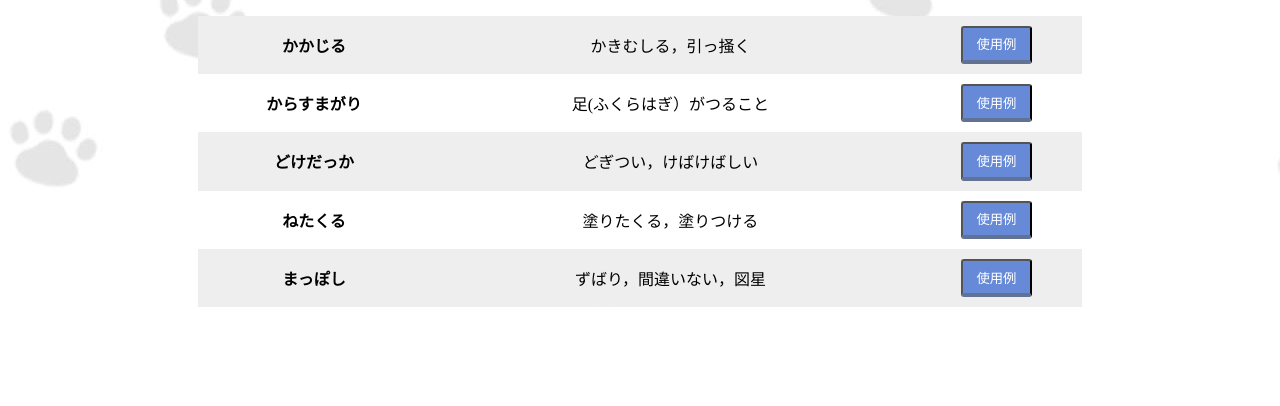
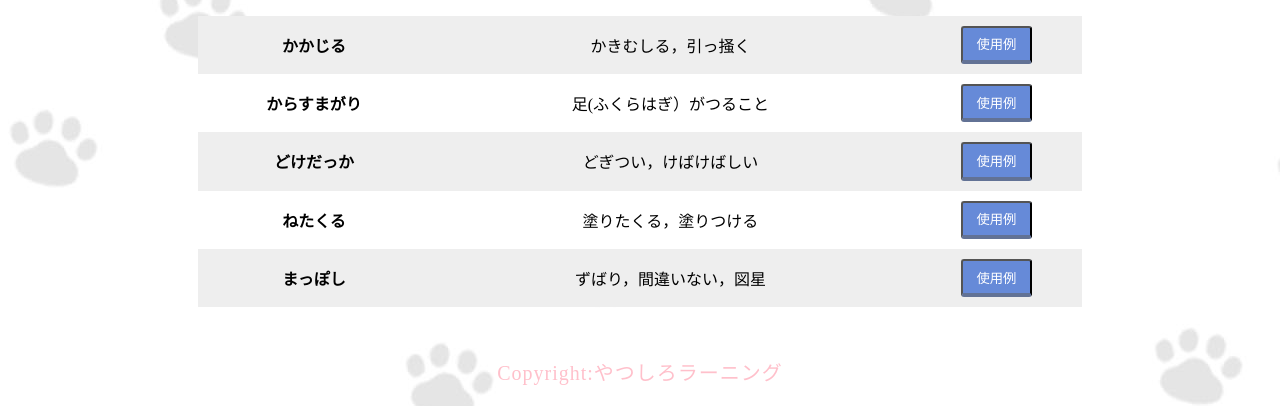
Before and after one commit to kaaa43246y/sotsugyouseisaku, a Flask app: page /index in a window 1280 px wide. Shown: the part 1772-2178 px from the top of the page. Before the commit the page ends 2079 px from the top, so only its background shows below. Run offline with Flask 2, Linux system fonts and the light colour scheme; data comes from the database, SQL or seed files in the repository; some libraries are stand-ins or nearby versions.

Commit message:
footer修正

```diff
--- a/static/css/style_sp.css
+++ b/static/css/style_sp.css
@@ -217,3 +217,10 @@ ul a{
     transform: translateY(4px);/*下に動く*/
     border-bottom: none;/*線を消す*/
   }
+
+  footer {
+    color: pink;
+	font-size: 12px;
+	padding-top: 30px;
+    letter-spacing: 1px;
+  }
--- a/templates/index.html
+++ b/templates/index.html
@@ -368,6 +368,9 @@
     </article>
     <script src="../static/js/script.js"></script>
 
+  <footer>
+      <p class="copyright">Copyright:やつしろラーニング</p>
+  </footer>
 
 </body>
 </html>
```
